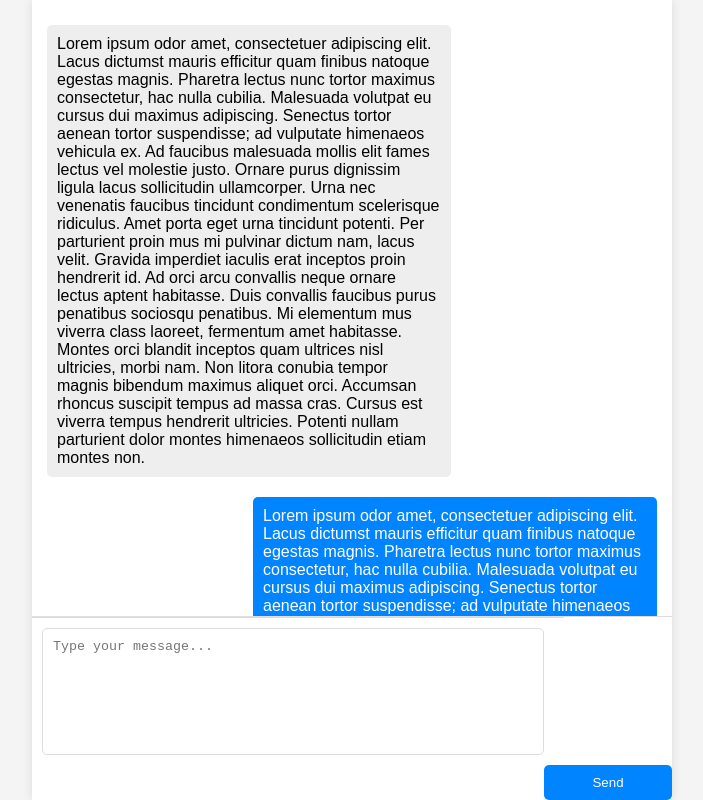
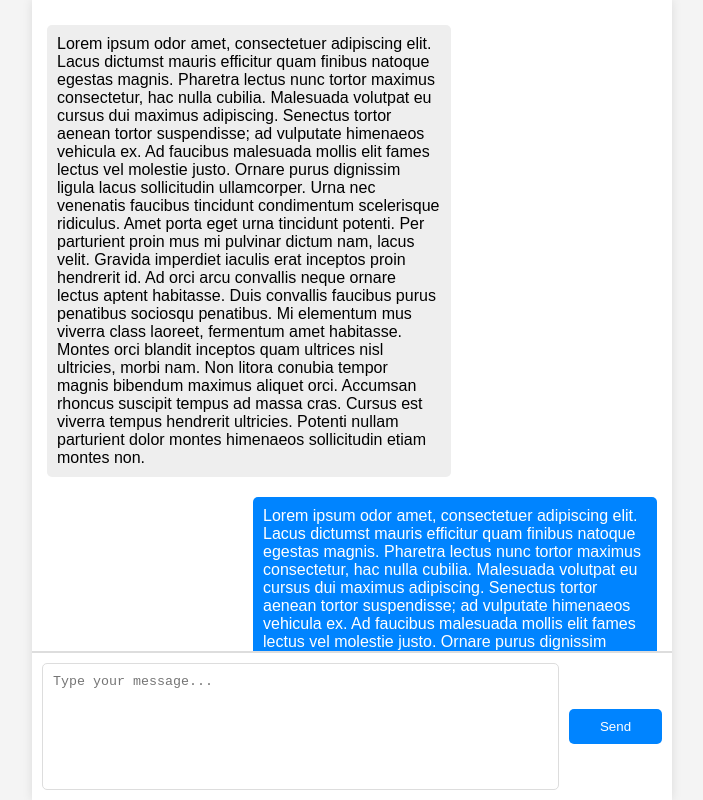
Before and after one commit to Rapithwin/js-gpt, a plain HTML site: page index.html in a window 1280 px wide. Shown: the whole page, without its empty margins (288-991 px from the left). Drawn offline with Linux system fonts and the light colour scheme.

Commit message:
style.css adjust button location

```diff
--- a/index.html
+++ b/index.html
@@ -59,8 +59,8 @@
           cols="50"
           placeholder="Type your message..."
         ></textarea>
+        <button id="send-btn">Send</button>
       </div>
-      <button id="send-btn">Send</button>
     </div>
   </body>
 </html>
--- a/style.css
+++ b/style.css
@@ -38,6 +38,7 @@ body {
     align-self: flex-end;
     float: right;
     width: 30vw;
+
 }
 
 .message.bot {
@@ -50,8 +51,9 @@ body {
 .input-box {
     display: flex;
     padding: 10px;
-    width: 80%;
     border-top: 1px solid #ddd;
+    align-items: center;
+    justify-content: center;
 }
 
 
@@ -74,10 +76,8 @@ button {
     color: #fff;
     border-radius: 5px;
     cursor: pointer;
-    width: 10vw;
+    width: 15%;
     float: right;
-
-    align-self: flex-end;
 }
 
 button:hover {
```
